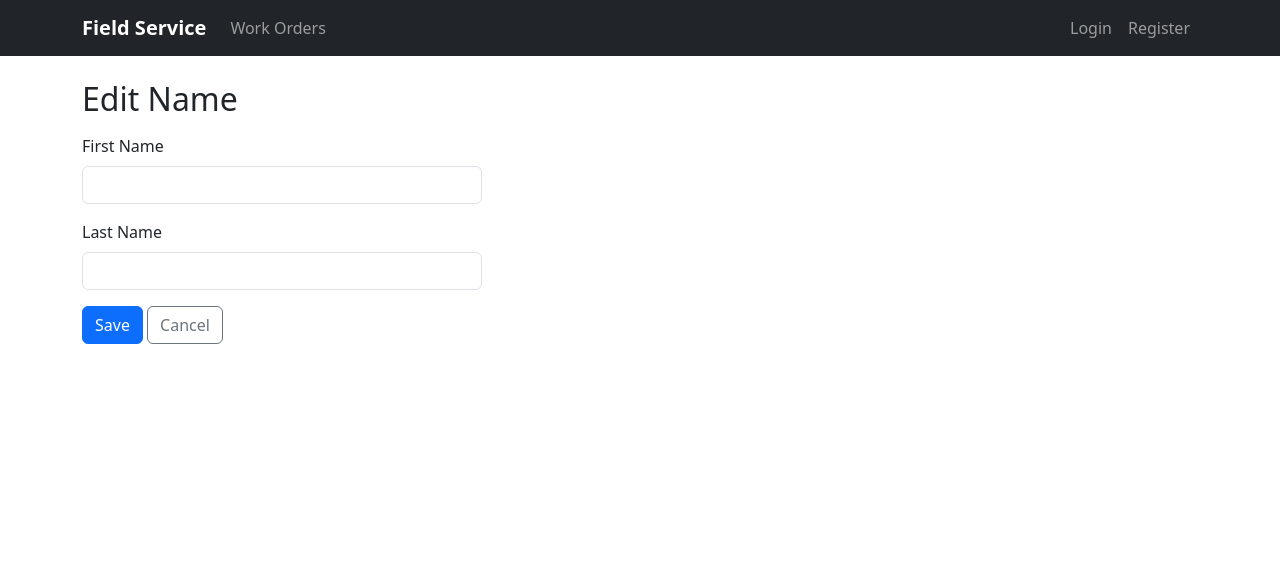
After one commit to afolabiibrahimtech/FieldServiceApp, an ASP.NET Core app: template Views/User/EditName.cshtml in a window 1280 px wide. The commit adds this page. Shown: the top 584 px of the page. Run offline with ASP.NET Core 8, Linux system fonts and the light colour scheme; the template is opened without the code that fills it, so the values that code supplies are empty; style sheets or scripts are compiled from the project's sources; some libraries are stand-ins or nearby versions.

Commit message:
admin can edit a user's name

```diff
--- /dev/null
+++ b/Views/User/EditName.cshtml
@@ -0,0 +1,20 @@
+@model FieldServiceApp.Models.ApplicationUser
+@{
+    ViewData["Title"] = "Edit Name";
+}
+
+<h2 class="mb-3">Edit Name</h2>
+<p class="text-muted">@Model.Email</p>
+
+<form asp-action="EditName" asp-route-id="@Model.Id" method="post" style="max-width:400px">
+    <div class="mb-3">
+        <label class="form-label" for="firstName">First Name</label>
+        <input type="text" id="firstName" name="firstName" value="@Model.FirstName" class="form-control" required />
+    </div>
+    <div class="mb-3">
+        <label class="form-label" for="lastName">Last Name</label>
+        <input type="text" id="lastName" name="lastName" value="@Model.LastName" class="form-control" required />
+    </div>
+    <button type="submit" class="btn btn-primary">Save</button>
+    <a asp-action="Index" class="btn btn-outline-secondary">Cancel</a>
+</form>
--- a/Views/User/Index.cshtml
+++ b/Views/User/Index.cshtml
@@ -32,6 +32,7 @@
                     {
                         @user.FullName
                     }
+                    <a asp-action="EditName" asp-route-id="@user.Id" class="btn btn-sm btn-outline-secondary ms-2">Edit</a>
                 </td>
                 <td>@user.Email</td>
                 <td><span class="badge bg-secondary">@user.Role</span></td>
```
Also changed, not shown: Controllers/UserController.cs (+34 -0 lines).
